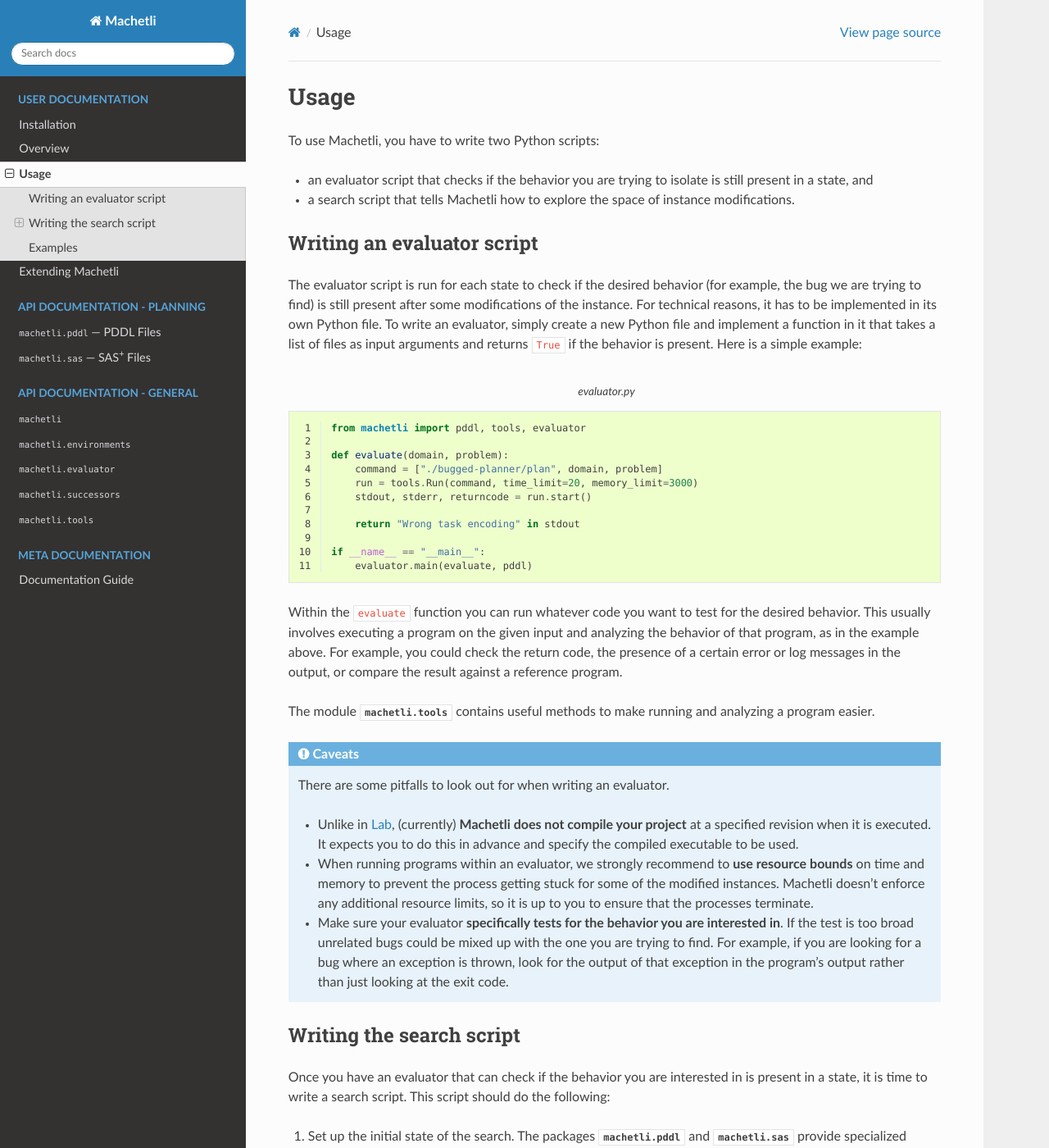
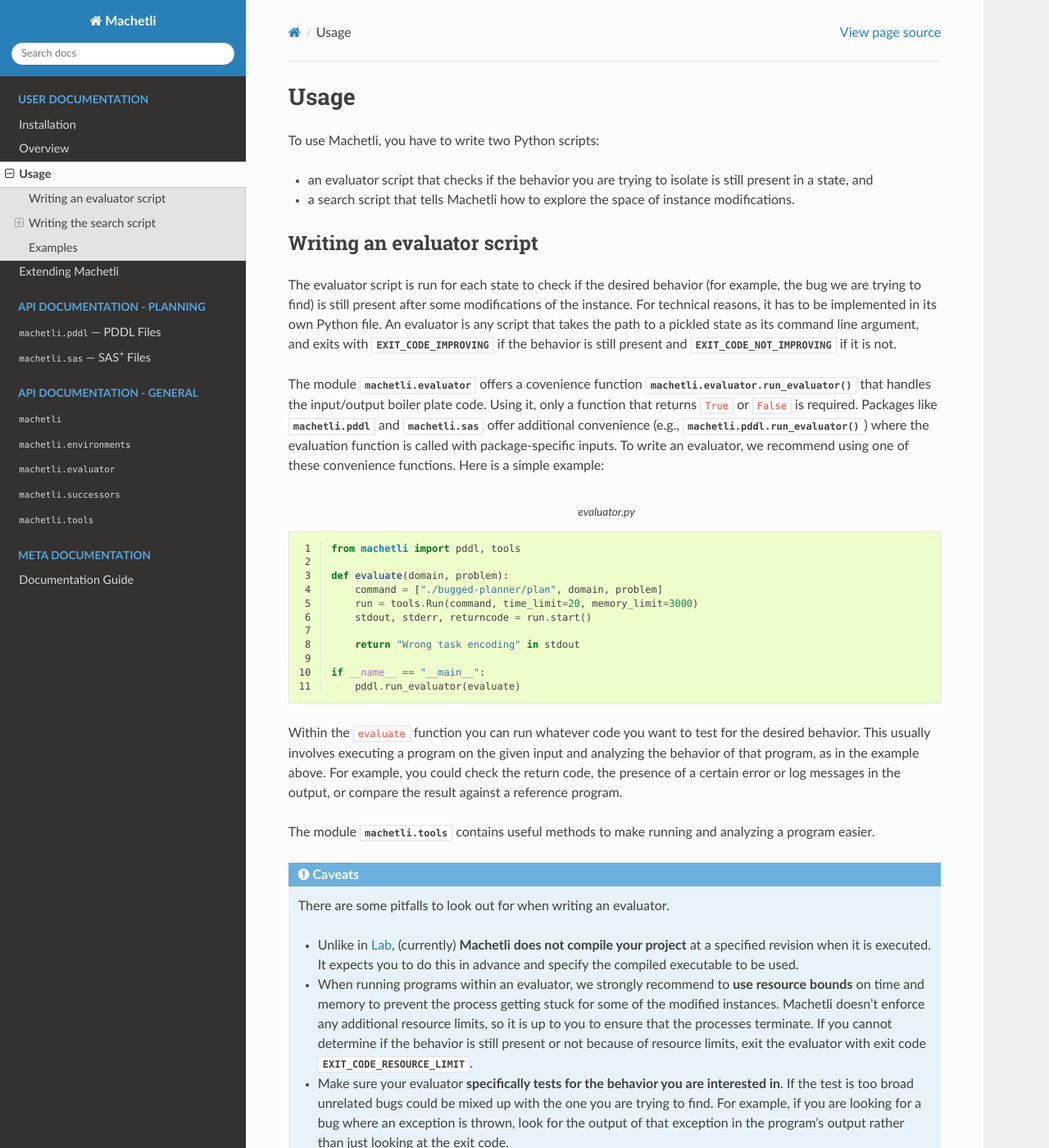
Before and after one commit to aibasel/machetli, a Sphinx documentation site: the page built from docs/usage.rst, in a window 1280 px wide and 1400 px high. Shown: the whole window at 82% size. Built offline with Sphinx 7.4.7 and the Read the Docs theme 2.0.0, drawn with Linux system fonts in a browser that asks for light colours.

Commit message:
update documentation

```diff
--- a/docs/usage.rst
+++ b/docs/usage.rst
@@ -16,15 +16,27 @@ Writing an evaluator script
 The evaluator script is run for each state to check if the desired behavior (for
 example, the bug we are trying to find) is still present after some
 modifications of the instance. For technical reasons, it has to be implemented
-in its own Python file. To write an evaluator, simply create a new Python file
-and implement a function in it that takes a list of files as input arguments
-and returns ``True`` if the behavior is present. Here is a simple example:
+in its own Python file. An evaluator is any script that takes the path to a
+pickled state as its command line argument, and exits with
+:attr:`EXIT_CODE_IMPROVING <machetli.evaluator.EXIT_CODE_IMPROVING>` if the
+behavior is still present and
+:attr:`EXIT_CODE_NOT_IMPROVING <machetli.evaluator.EXIT_CODE_NOT_IMPROVING>`
+if it is not.
+
+The module :mod:`machetli.evaluator` offers a covenience function
+:meth:`machetli.evaluator.run_evaluator` that handles the input/output boiler
+plate code. Using it, only a function that returns ``True`` or ``False`` is
+required. Packages like :mod:`machetli.pddl` and :mod:`machetli.sas` offer
+additional convenience (e.g., :meth:`machetli.pddl.run_evaluator`) where the
+evaluation function is called with package-specific inputs. To write an
+evaluator, we recommend using one of these convenience functions. Here is a
+simple example:
 
 .. code-block:: python
     :caption: evaluator.py
     :linenos:
 
-    from machetli import pddl, tools, evaluator
+    from machetli import pddl, tools
 
     def evaluate(domain, problem):
         command = ["./bugged-planner/plan", domain, problem]
@@ -34,7 +46,7 @@ and returns ``True`` if the behavior is present. Here is a simple example:
         return "Wrong task encoding" in stdout
 
     if __name__ == "__main__":
-        evaluator.main(evaluate, pddl)
+        pddl.run_evaluator(evaluate)
 
 Within the ``evaluate`` function you can run whatever code you want to test for
 the desired behavior. This usually involves executing a program on the given
@@ -57,7 +69,9 @@ analyzing a program easier.
       resource bounds** on time and memory to prevent the process getting stuck
       for some of the modified instances. Machetli doesn't enforce any
       additional resource limits, so it is up to you to ensure that the
-      processes terminate.
+      processes terminate. If you cannot determine if the behavior is still
+      present or not because of resource limits, exit the evaluator with exit code
+      :attr:`EXIT_CODE_RESOURCE_LIMIT <machetli.evaluator.EXIT_CODE_RESOURCE_LIMIT>`.
     * Make sure your evaluator **specifically tests for the behavior you are
       interested in**. If the test is too broad unrelated bugs could be mixed up
       with the one you are trying to find. For example, if you are looking for a
```
Also changed, not shown: docs/extending-machetli.rst (+45 -9 lines), docs/overview.rst (+4 -4 lines), 4 other files.
